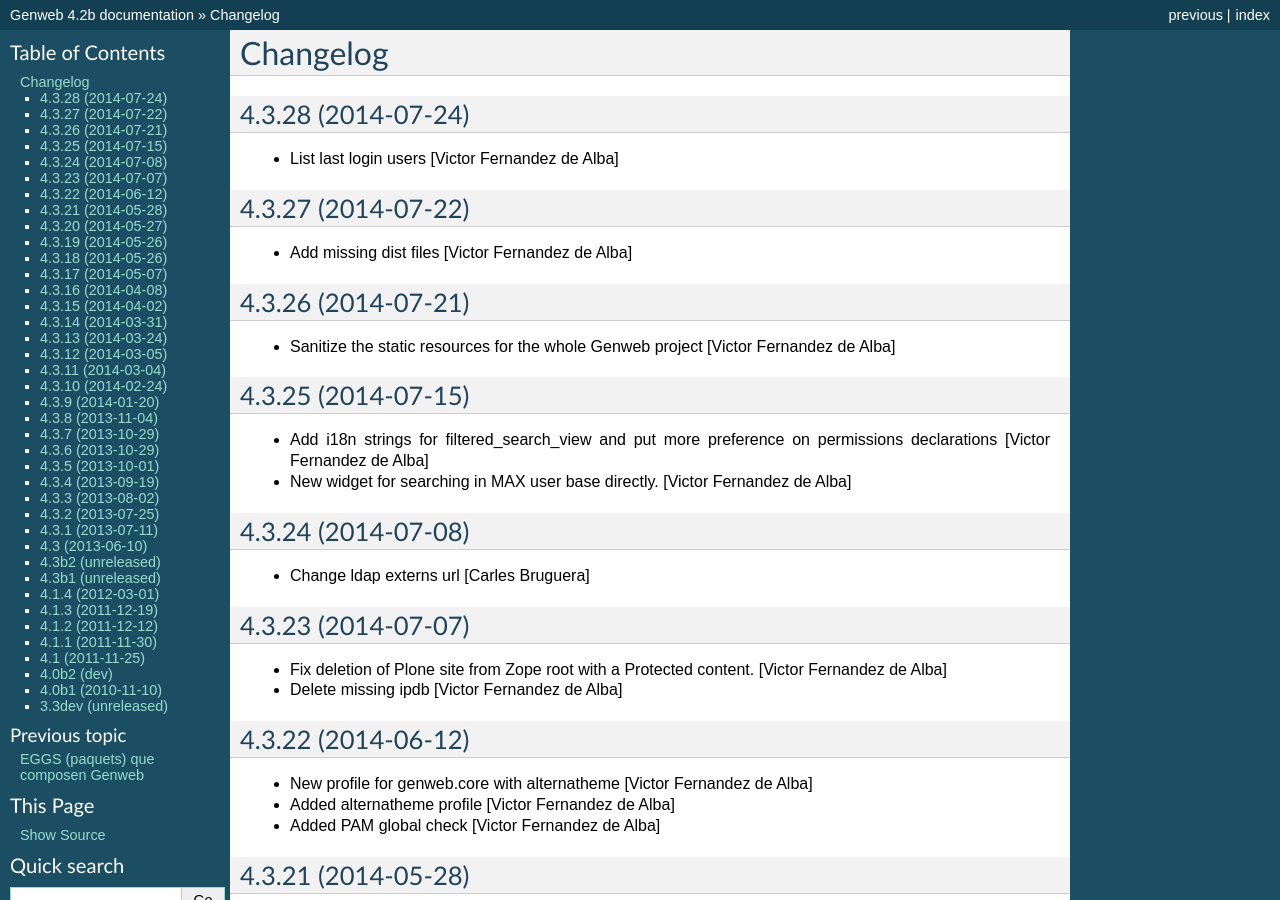
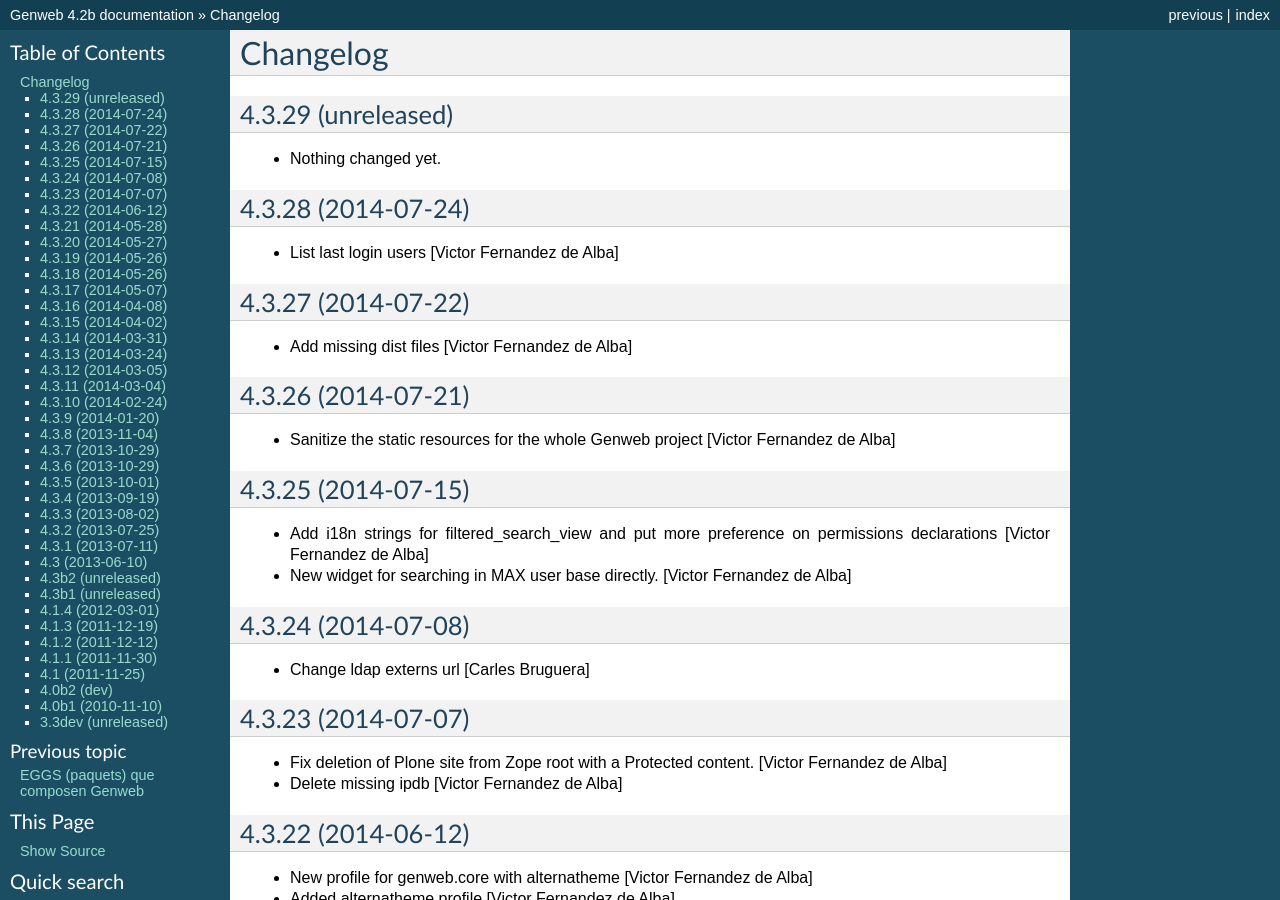
Before and after one commit to UPCnet/genweb.core, a Sphinx documentation site: the page built from docs/HISTORY.rst, in a window 1280 px wide and 900 px high. Built offline with Sphinx 7.4.7, drawn with Linux system fonts in a browser that asks for light colours.

Commit message:
Back to development: 4.3.29

```diff
--- a/docs/HISTORY.rst
+++ b/docs/HISTORY.rst
@@ -1,5 +1,11 @@
 Changelog
 =========
+
+4.3.29 (unreleased)
+-------------------
+
+- Nothing changed yet.
+
 
 4.3.28 (2014-07-24)
 -------------------
--- a/setup.py
+++ b/setup.py
@@ -1,7 +1,7 @@
 from setuptools import setup, find_packages
 import os
 
-version = '4.3.28'
+version = '4.3.29.dev0'
 
 README = open("README.rst").read()
 HISTORY = open(os.path.join("docs", "HISTORY.rst")).read()
```
